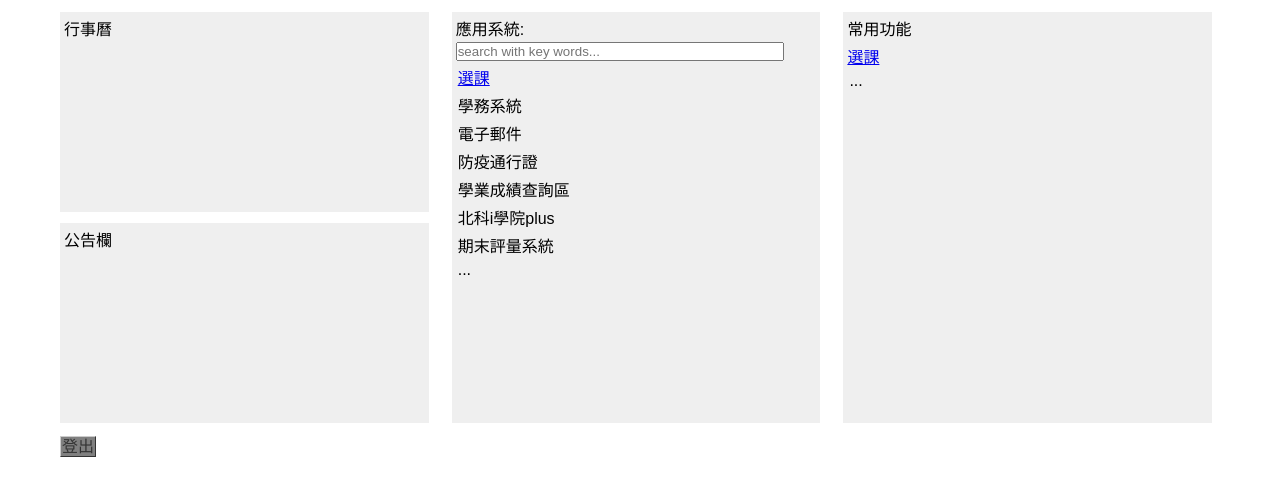
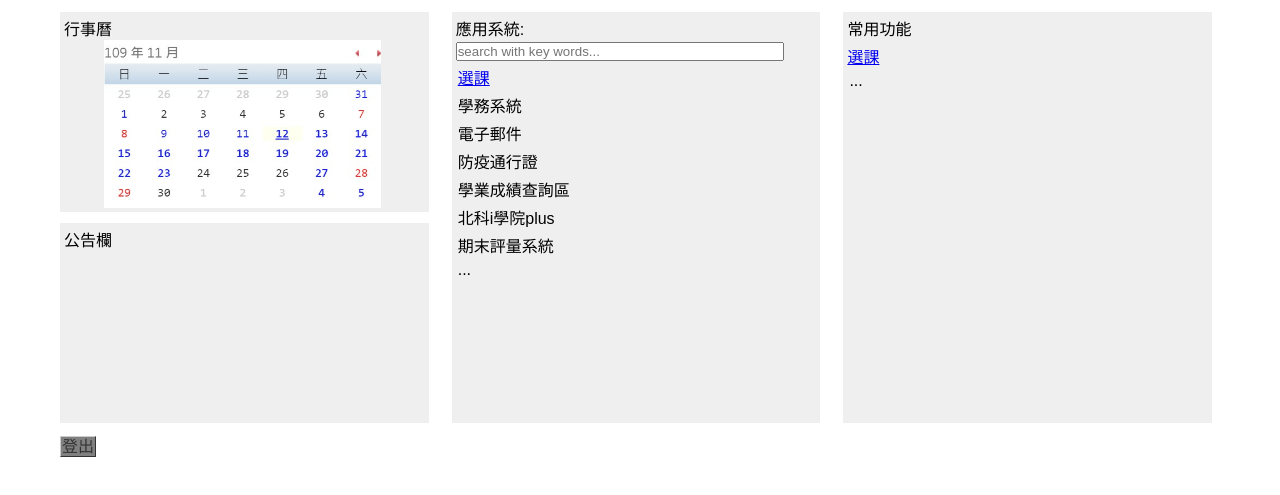
Before and after one commit to deathness444/wfe-mid, a plain HTML site: page homepage.html in a window 1280 px wide. Shown: the part 109-604 px from the top of the page. Drawn offline with Linux system fonts and the light colour scheme; the site is published under a folder, as on GitHub Pages, so addresses that start at the root find nothing.

Commit message:
Update homepage.html

```diff
--- a/homepage.html
+++ b/homepage.html
@@ -26,7 +26,7 @@
             <div class="left">
                 <div class="schedule">
                     <p>行事曆</p>
-                    <img class="calander" src="/images/schedule.jpg" alt="" width=75% >
+                    <img class="calander" src="images/schedule.jpg" alt="" width=75% >
                 </div>
 
                 <div class="announcement">
```
